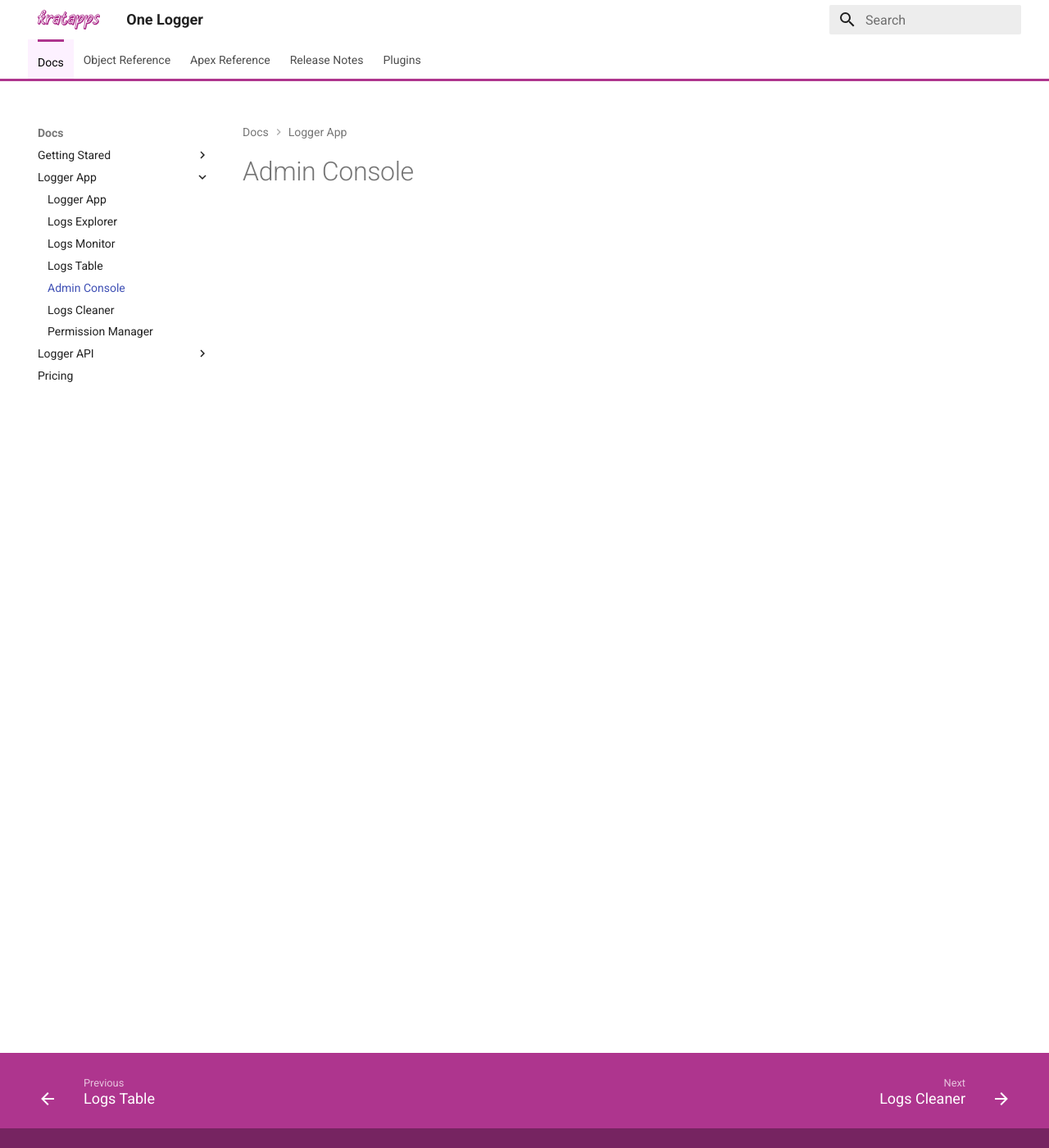
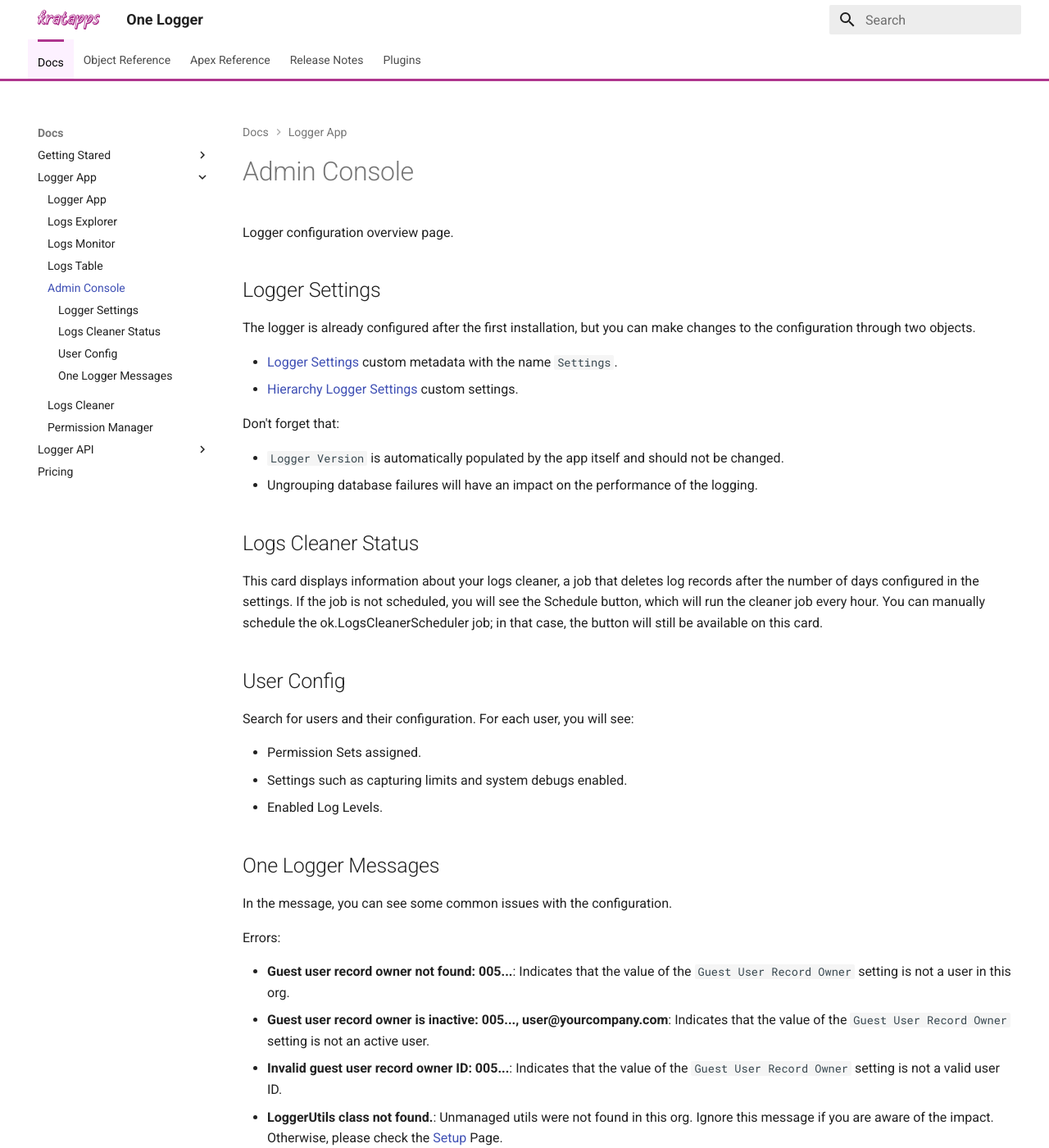
Before and after one commit to kratapps/one-logger-kratapps-com, an MkDocs documentation site: the page built from docs/docs/app/admin-console.md, in a window 1280 px wide and 1400 px high. Shown: the whole window at 82% size. Built offline with MkDocs 1.6.1 and Material for MkDocs 9.7.7, drawn with Linux system fonts in a browser that asks for light colours; some of the changed text lies outside the part shown.

Commit message:
Update docs.

```diff
--- a/docs/docs/app/admin-console.md
+++ b/docs/docs/app/admin-console.md
@@ -1 +1,50 @@
 # Admin Console
+
+Logger configuration overview page.
+
+## Logger Settings
+
+The logger is already configured after the first installation, but you can make changes to the configuration through two objects.
+
+-   [Logger Settings](../../reference/ok__Logger_Settings__mdt.md) custom metadata with the name `Settings`.
+-   [Hierarchy Logger Settings](../../reference/ok__Logger_Hierarchy_Settings__c.md) custom settings.
+
+Don't forget that:
+
+-   `Logger Version` is automatically populated by the app itself and should not be changed.
+-   Ungrouping database failures will have an impact on the performance of the logging.
+
+## Logs Cleaner Status
+
+This card displays information about your logs cleaner,
+a job that deletes log records after the number of days configured in the settings.
+If the job is not scheduled, you will see the Schedule button, which will run the cleaner job every hour.
+You can manually schedule the ok.LogsCleanerScheduler job; in that case, the button will still be available on this card.
+
+## User Config
+
+Search for users and their configuration. For each user, you will see:
+
+-   Permission Sets assigned.
+-   Settings such as capturing limits and system debugs enabled.
+-   Enabled Log Levels.
+
+## One Logger Messages
+
+In the message, you can see some common issues with the configuration.
+
+Errors:
+
+-   **Guest user record owner not found: 005...**:
+    Indicates that the value of the `Guest User Record Owner` setting is not a user in this org.
+-   **Guest user record owner is inactive: 005..., user@yourcompany.com**:
+    Indicates that the value of the `Guest User Record Owner` setting is not an active user.
+-   **Invalid guest user record owner ID: 005...**:
+    Indicates that the value of the `Guest User Record Owner` setting is not a valid user ID.
+-   **LoggerUtils class not found.**:
+    Unmanaged utils were not found in this org. Ignore this message if you are aware of the impact. Otherwise, please check the [Setup](../getting-started/setup.md) Page.
+
+Warnings:
+
+-   **LogsCleanerScheduler not scheduled**:
+    Indicates that the cleaner job was not found to be scheduled. Ignore this message if you scheduled the job manually or if you don't want to delete logs automatically.
```
